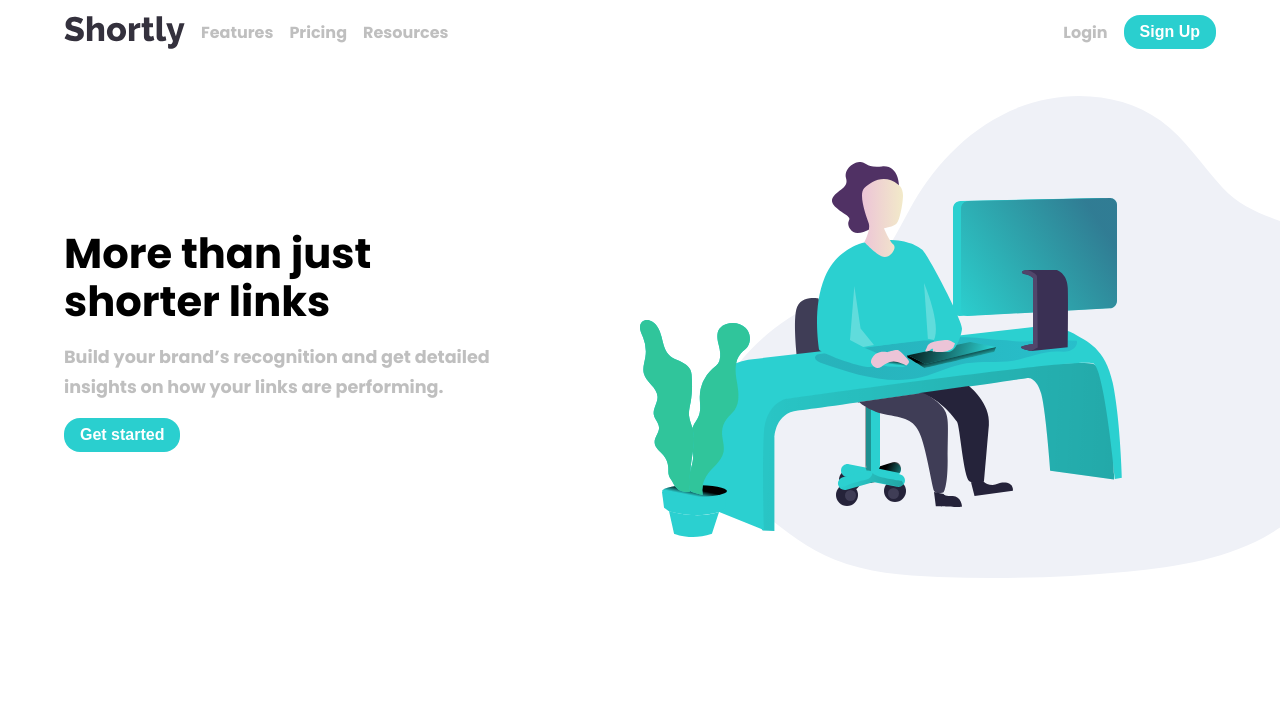
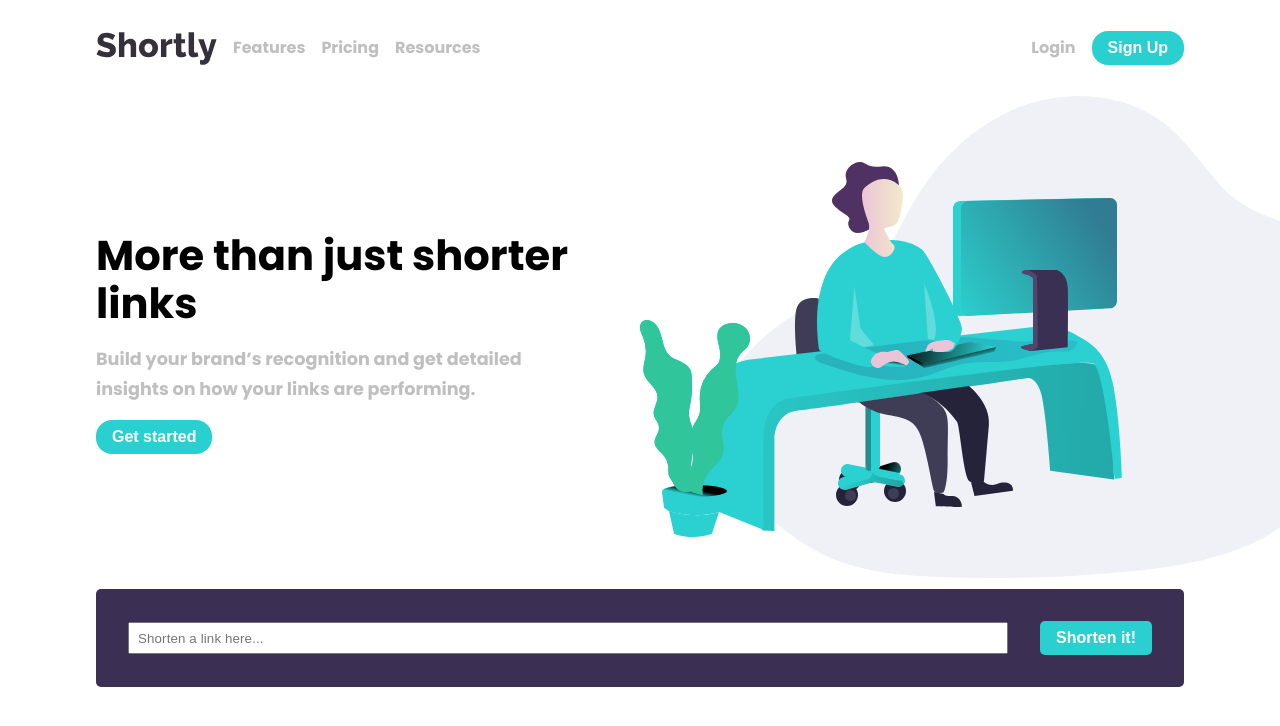
Before and after one commit to kelly1801/Plenty-hometaking-kelly-chara, a React (Vite) app: page / in a window 1280 px wide. Shown: the top 726 px of the page. Built offline with nearby package versions, Linux system fonts and the light colour scheme.

Commit message:
modify padding in principal container

```diff
--- /dev/null
+++ b/src/components/Form.tsx
@@ -0,0 +1,13 @@
+import React from "react";
+import { ColumnContainer, Button } from "../styles";
+export const Form = () => {
+  return (
+    <ColumnContainer as={'form'} form>
+
+        <input type="text" placeholder="Shorten a link here..."/>
+
+        <Button type="submit">Shorten it!</Button>
+
+    </ColumnContainer>
+  );
+};
--- /dev/null
+++ b/src/components/MainSection.tsx
@@ -0,0 +1,14 @@
+import React from "react";
+import { SectionContainer, ColumnContainer } from "../styles";
+import {Form} from "./Form";
+const MainSection = () => {
+  return (
+    <SectionContainer main>
+      <ColumnContainer>
+      <Form/>
+      </ColumnContainer>
+    </SectionContainer>
+  );
+};
+
+export default MainSection;
--- a/src/components/index.ts
+++ b/src/components/index.ts
@@ -1,2 +1,5 @@
+export * from './Form';
 export * from './Header';
+export { default as MainSection } from './MainSection';
 export * from './Navbar';
+export * from './index';
--- a/src/screens/HomePage.tsx
+++ b/src/screens/HomePage.tsx
@@ -1,5 +1,5 @@
 import React from "react";
-import { Navbar, Header } from "../components";
+import { Navbar, Header, MainSection} from "../components";
 import { PageContainer } from "../styles";
 
 const HomePage = () => {
@@ -7,6 +7,8 @@ const HomePage = () => {
     <PageContainer>
       <Navbar />
       <Header />
+      <MainSection/>
+
     </PageContainer>
   );
 };
--- a/src/styles/NavStyles.ts
+++ b/src/styles/NavStyles.ts
@@ -28,11 +28,11 @@ export const Nav = styled.nav`
   display: flex;
   align-items: center;
   justify-content: space-between;
-  padding: 2rem;
   height: 2rem;
+   padding: 3rem 0;
 
   @media (min-width: 768px) {
-    padding: 2rem 4rem;
+
     ${Menu} {
       display: none;
       background-color: red;
--- a/src/styles/containers.ts
+++ b/src/styles/containers.ts
@@ -1,8 +1,19 @@
-import styled from "styled-components";
+import styled, { css } from "styled-components";
 
+interface ColumContainerProps {
+  form?: boolean;
+}
+interface SectionContainerProps {
+ main?: boolean;
+}
 export const PageContainer = styled.main`
   background-color: #fff;
   position: relative;
+ padding: 0 2rem;
+overflow-x: hidden;
+  @media (min-width: 768px) {
+    padding: 0 6rem;
+      }
 `;
 export const FlexContainer = styled.div`
   display: flex;
@@ -29,26 +40,55 @@ export const TextContainer = styled.div`
     color: var(--neutral-gray);
   }
 `;
-export const ColumnContainer = styled.div`
+
+export const ColumnContainer = styled.div<ColumContainerProps>`
   display: flex;
   flex-direction: column;
   align-items: center;
   justify-content: center;
+  width: 100%;
   figure {
     width: 100%;
+  }
+  ${(props) =>
+    props.form &&
+    css`
+      background: var(--primary-dark-violet);
+      border-radius: 5px;
+      gap: 2rem;
+      padding: 2rem 0;
+      input {
+        width: 80%;
+        height: 2rem;
+        outline: none;
+        padding-left: 0.5rem;
+        letter-spacing: 0.12px;
+        color: var(--neutral-gray);
+      }
 
-  }
+      button {
+        border-radius: 5px;
+      }
 
+      @media (min-width: 768px) {
+        flex-direction: row !important;
+        padding: 2rem;
+       input {
+        flex-grow: 3;
+       }
+      button {
+        width: max-content;
+      }
+    `}
   @media (min-width: 768px) {
     flex-direction: row-reverse;
     justify-content: space-between;
     figure {
-    width: 50%;
-  }
+      width: 50%;
+    }
     ${TextContainer} {
       text-align: left;
       align-items: flex-start;
-      padding: 2rem;
       max-width: 500px;
       button {
         width: max-content;
@@ -57,9 +97,15 @@ export const ColumnContainer = styled.div`
   }
 `;
 
-export const SectionContainer = styled.section`
-  overflow: hidden;
-  padding: 2rem;
+export const SectionContainer = styled.section<SectionContainerProps>`
+
+
+
+  ${(props) =>
+    props.main &&
+    css`
+
+    `}
 `;
 export const FlexList = styled.ul`
   gap: 1rem;
--- a/src/styles/global.styles.ts
+++ b/src/styles/global.styles.ts
@@ -25,10 +25,10 @@ body {
   --neutral-very-dark-blue: hsl(255, 11%, 22%);
   --neutral-very-dark-violet: hsl(260, 8%, 14%);
   --White: #fff;
-  --font-poppins-500: 'Poppins', sans-serif;
-  --font-poppins-700: 'Poppins', sans-serif;
-  --font-size: 1rem;
-  font: var(--font-size) var(--font-poppins-500);
+  --font-poppins-500: 500  1rem/2rem 'Poppins', sans-serif ;
+  --font-poppins-700: 700  1rem/2rem 'Poppins', sans-serif;
+
+  font: var(--font-poppins-500);
 }
 
 `;
```
